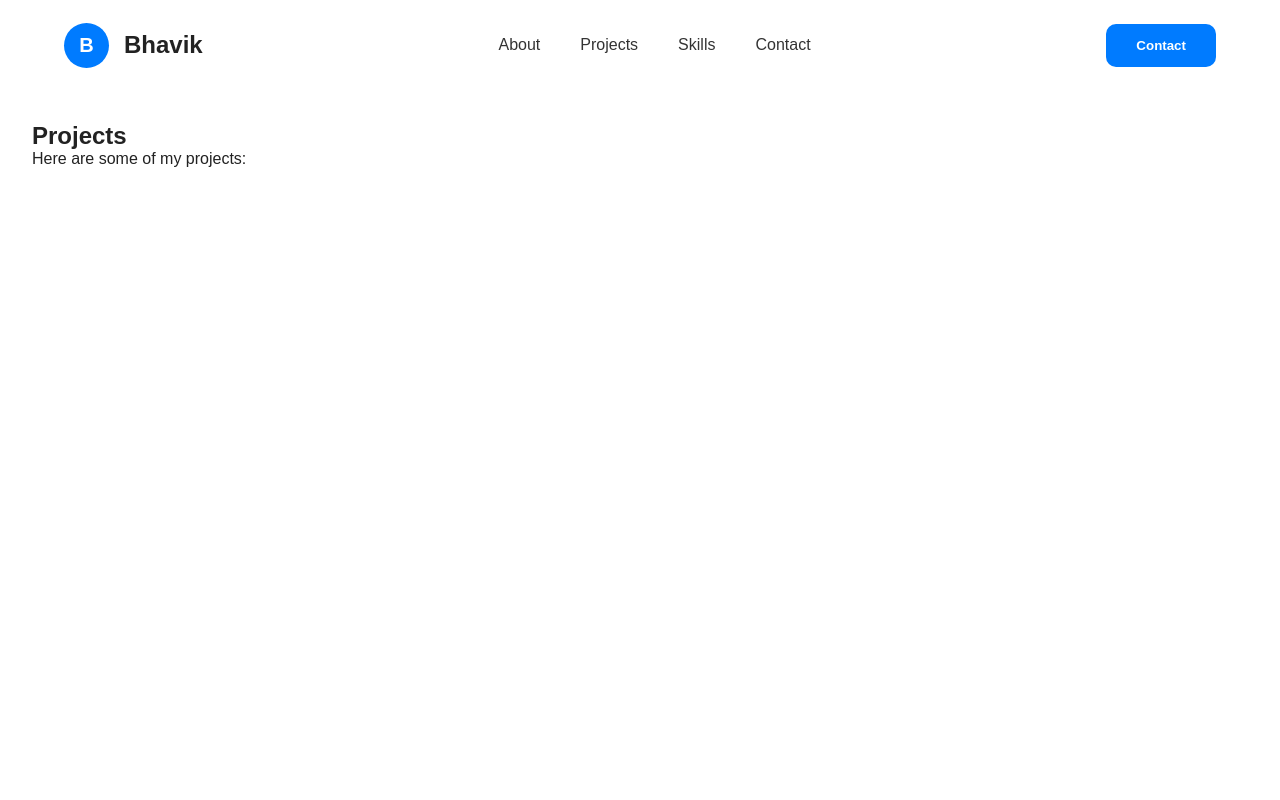
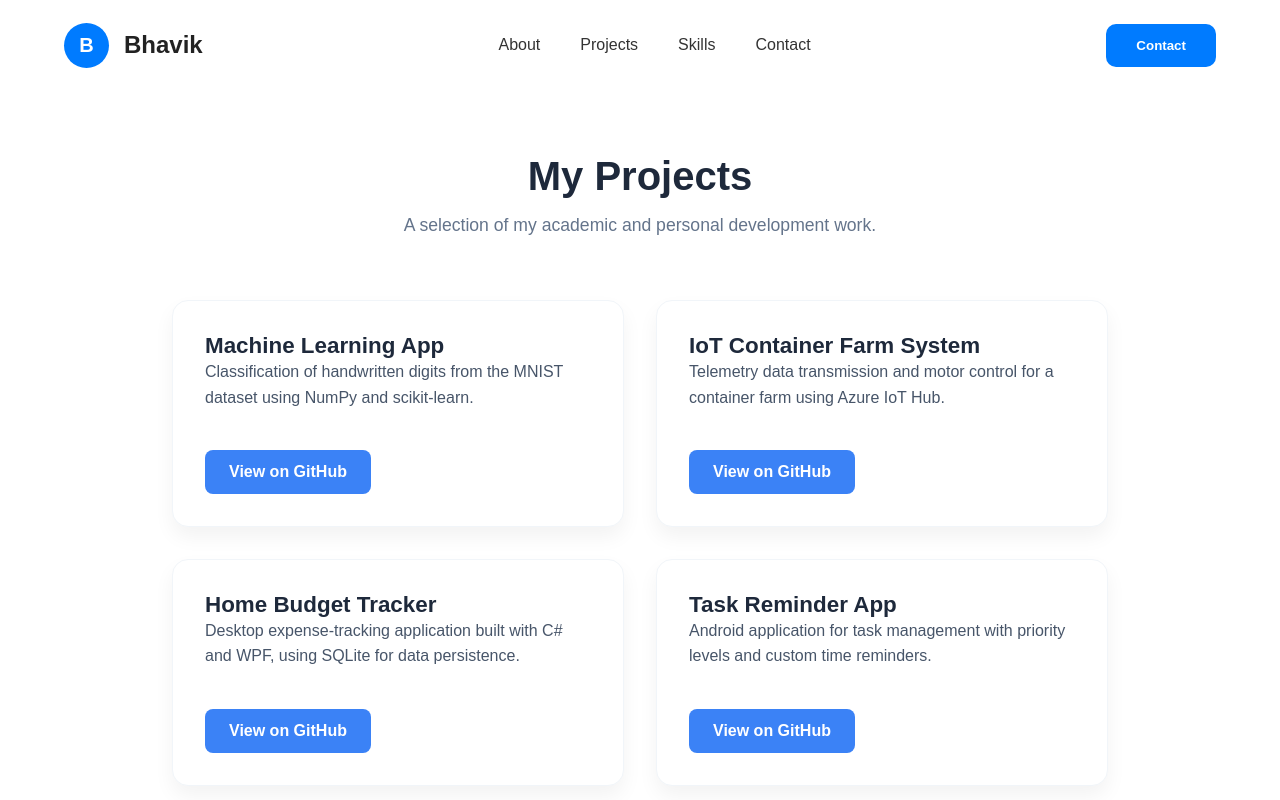
Before and after one commit to Bhavikbp13/Bhavikbp13.github.io, a Vue app: page /projects in a window 1280 px wide. Shown: the top 800 px of the page. Built offline with nearby package versions, Linux system fonts and the light colour scheme.

Commit message:
Update ProjectsView.vue

```diff
--- a/src/views/ProjectsView.vue
+++ b/src/views/ProjectsView.vue
@@ -1,13 +1,110 @@
 <template>
-  <div class="about-page">
-    <h2>Projects</h2>
-    <p>Here are some of my projects:</p>
+  <div class="projects-page">
+    <div class="header">
+      <h1 class="page-title">My Projects</h1>
+      <p class="subtitle">A selection of my academic and personal development work.</p>
+    </div>
+
+    <div class="projects-grid">
+      <div v-for="project in projects" :key="project.title" class="project-card">
+        <h3>{{ project.title }}</h3>
+        <p>{{ project.description }}</p>
+        <a :href="project.link" target="_blank" rel="noopener noreferrer" class="cta-button">View on GitHub</a>
+      </div>
+    </div>
   </div>
 </template>
 
+<script setup>
+const projects = [
+  {
+    title: "Machine Learning App",
+    description: "Classification of handwritten digits from the MNIST dataset using NumPy and scikit-learn.",
+    link: "https://github.com/Bhavikbp13/COMP472-Projects"
+  },
+  {
+    title: "IoT Container Farm System",
+    description: "Telemetry data transmission and motor control for a container farm using Azure IoT Hub.",
+    link: "https://github.com/Bhavikbp13/FarmIoT"
+  },
+  {
+    title: "Home Budget Tracker",
+    description: "Desktop expense-tracking application built with C# and WPF, using SQLite for data persistence.",
+    link: "https://github.com/Bhavikbp13/HomeBudgetGUI_CurryOnWhiteRice"
+  },
+  {
+    title: "Task Reminder App",
+    description: "Android application for task management with priority levels and custom time reminders.",
+    link: "https://github.com/Bhavikbp13/AppDev2"
+  },
+  {
+    title: "Game Programming Assignments",
+    description: "Collection of game development projects and graphics programming assignments.",
+    link: "https://github.com/Bhavikbp13/GameProgramming2021"
+  }
+];
+</script>
+
 <style scoped>
-/* Scoped styles only affect this specific page */
-.about-page {
+.projects-page {
+  max-width: 1000px;
+  margin: 4rem auto;
+  padding: 0 2rem;
+}
+
+.header {
+  text-align: center;
+  margin-bottom: 4rem;
+}
+
+.page-title {
+  font-size: 2.5rem;
+  color: #1e293b;
+  margin-bottom: 1rem;
+}
+
+.subtitle {
+  color: #64748b;
+  font-size: 1.1rem;
+}
+
+.projects-grid {
+  display: grid;
+  grid-template-columns: repeat(auto-fill, minmax(300px, 1fr));
+  gap: 2rem;
+}
+
+.project-card {
+  background: white;
   padding: 2rem;
+  border-radius: 16px;
+  box-shadow: 0 10px 20px rgba(0, 0, 0, 0.05);
+  border: 1px solid #f1f5f9;
+  display: flex;
+  flex-direction: column;
+  transition: transform 0.2s;
+}
+
+.project-card:hover {
+  transform: translateY(-5px);
+  box-shadow: 0 15px 30px rgba(0, 0, 0, 0.1);
+}
+
+.project-card h3 {
+  margin-top: 0;
+  color: #1e293b;
+  font-size: 1.4rem;
+}
+
+.project-card p {
+  color: #475569;
+  line-height: 1.6;
+  flex-grow: 1; /* Pushes the button to the bottom */
+  margin-bottom: 1.5rem;
+}
+
+/* Uses the global .cta-button style we created earlier! */
+.cta-button {
+  align-self: flex-start;
 }
 </style>
```
